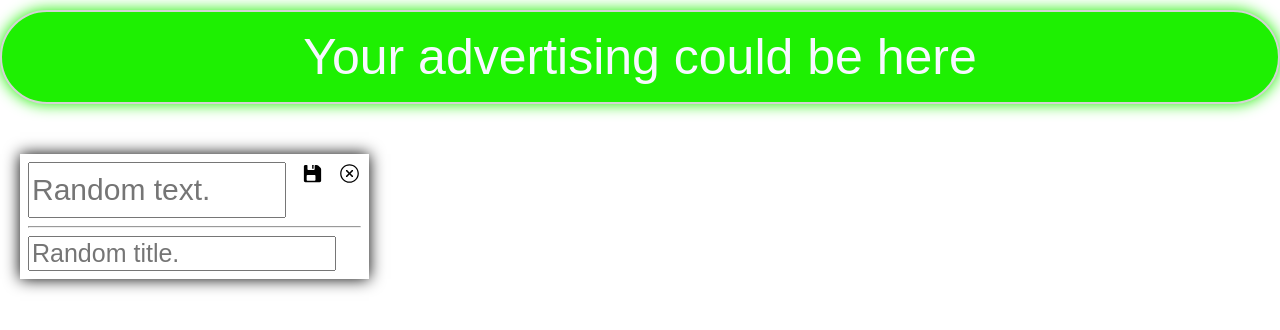
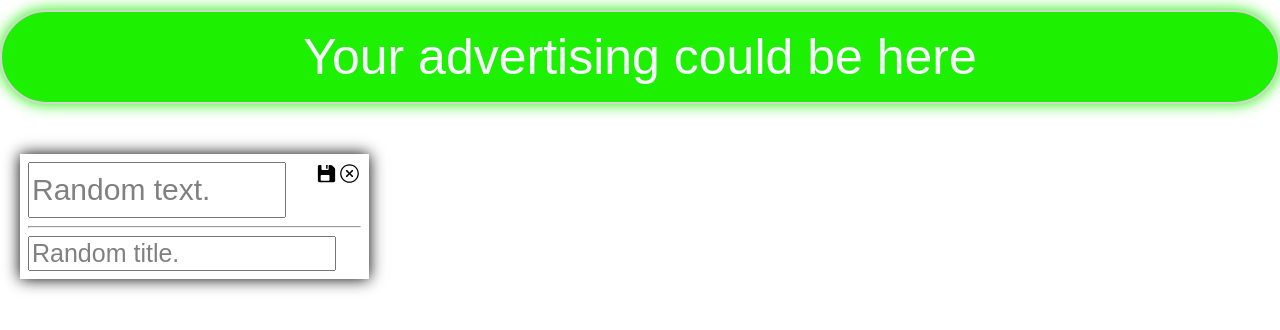
Before and after one commit to vkaptur-gomel-iba-by/reactJS, a React (Create React App) app: page / in a window 1280 px wide. Both pictures are taken after a click on the element 269 px from the left and 188 px from the top of the page. Shown: the top 330 px of the page. Built offline with nearby package versions, Linux system fonts and the light colour scheme.

Commit message:
fixed issues x2

```diff
--- a/src/components/content/Card.css
+++ b/src/components/content/Card.css
@@ -1,5 +1,6 @@
 .card {
   max-width: 333px;
+  min-width: 323px;
   margin-left: 20px;
   text-align: left;
   font-family: sans-serif;
@@ -27,8 +28,8 @@
 }
 
 .icon {
-  position: relative;
   cursor: pointer;
+  size: 100px;
 }
 
 .title {
@@ -85,3 +86,8 @@
   display: flex;
   justify-content: space-between;
 }
+
+.buttons {
+  display: flex;
+  justify-content: right;
+}
--- a/src/components/content/Card.js
+++ b/src/components/content/Card.js
@@ -51,16 +51,18 @@ const Card = props => {
       {isEditable ? (
         <div className="header_container">
           <input
+            defaultValue={properties.card.caption}
             className="caption"
             id="captionText"
             type="text"
-            placeholder={properties.card.caption}
           />
-          <div className="icon">
-            <IoIosSave size="23px" onClick={saveHandler} />
-          </div>
-          <div className="icon">
-            <IoIosCloseCircleOutline size="23px" onClick={editHandler} />
+          <div className="buttons">
+            <div className="icon">
+              <IoIosSave size="23px" onClick={saveHandler} />
+            </div>
+            <div className="icon">
+              <IoIosCloseCircleOutline size="23px" onClick={editHandler} />
+            </div>
           </div>
         </div>
       ) : (
@@ -82,11 +84,11 @@ const Card = props => {
       <hr />
       {isEditable ? (
         <input
+          defaultValue={properties.card.text}
           size="100px"
           className="title"
           id="titleText"
           type="text"
-          placeholder={properties.card.text}
         />
       ) : (
         <p className="title">{properties.card.text}</p>
```
